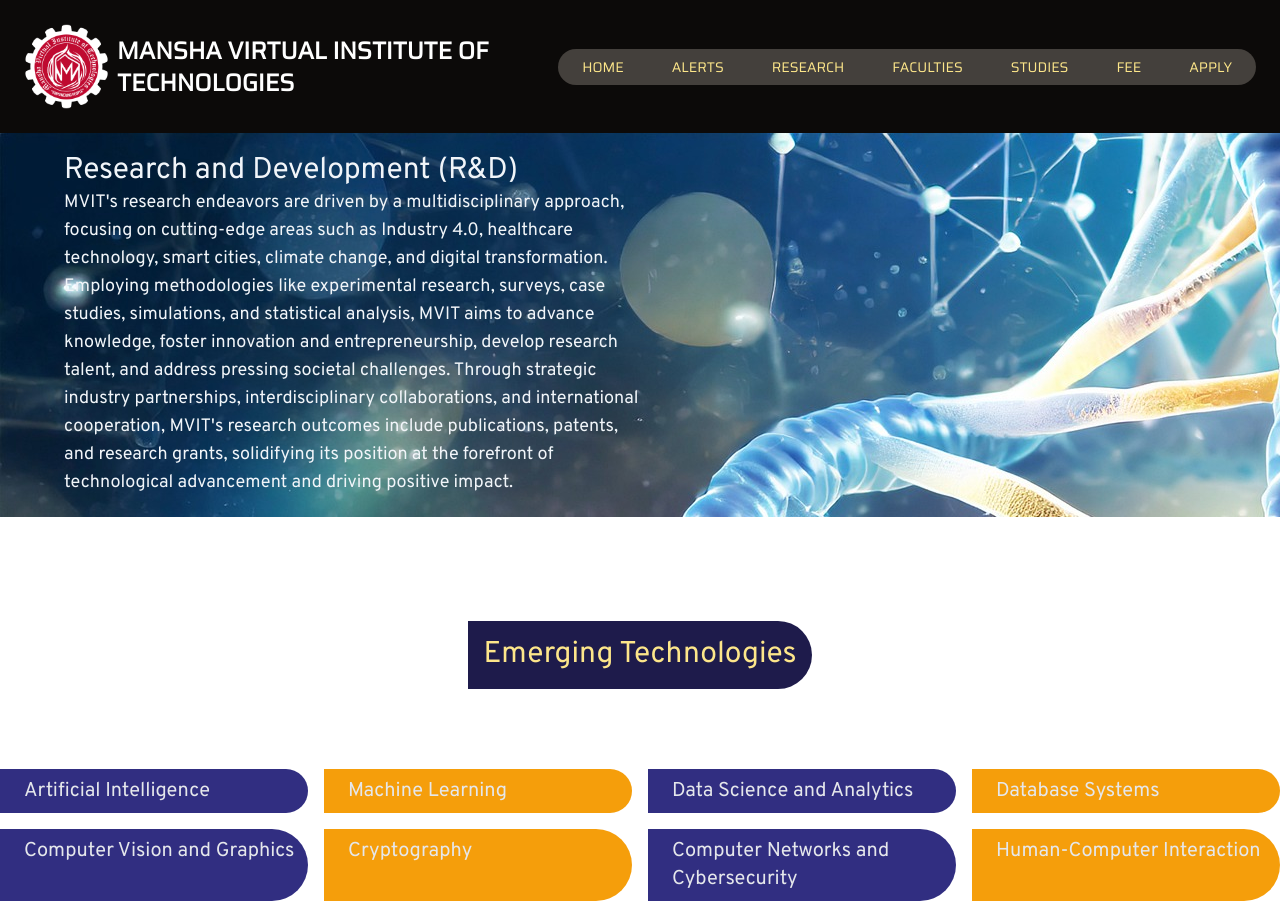
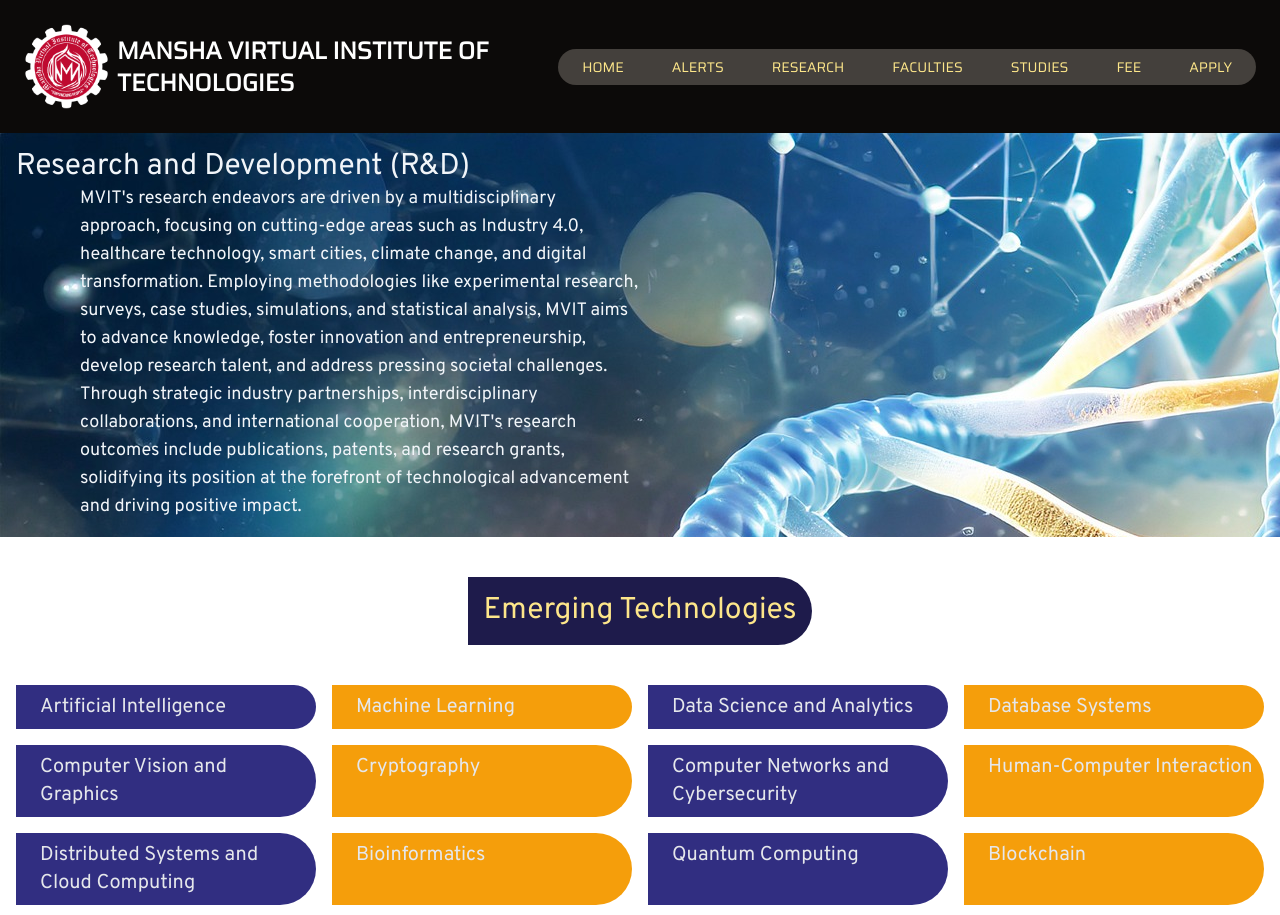
Before and after one commit to mvut/mvut, a Next.js app: page /pages/research in a window 1280 px wide. Shown: the top 915 px of the page. Built offline with nearby package versions, Linux system fonts and the light colour scheme.

Commit message:
news page updates

```diff
--- a/app/pages/news/page.tsx
+++ b/app/pages/news/page.tsx
@@ -23,7 +23,7 @@ import Alabrar6 from '@/public/alabrar/ablabrar6.jpg';
 
 export default function NewsComponents(){
     return(
-        <div className={'container flex flex-col items-center justify-center  py-16'}>
+        <div className={'container flex flex-col items-center justify-center  py-10'}>
             <h1 className={'text-5xl'}>News & Events</h1>
             <div className={'grid grid-cols-1 md:grid-cols-2 gap-10 lg:grid-cols-3 py-10 '}>
                 {/**/}
--- a/app/pages/research/page.tsx
+++ b/app/pages/research/page.tsx
@@ -5,7 +5,7 @@ export default function ResearchPage(){
 
         return (
             <div
-                className={"flex flex-col min-h-screen items-center justify-start bg-fixed bg-cover"}>
+                className={"flex flex-col items-center justify-start bg-fixed bg-cover"}>
                 {/*<div*/}
                 {/*    className={"hidden md:flex md:flex-col min-h-screen md:w-1/2 bg-teal-400 items-center justify-center md:gap-8 bg-[url('../public/resources/research.png')]  bg-cover"}>*/}
                 {/*    /!*<p className={'text-amber-200 text-5xl font-bold text-center bg-red-700 p-2 rounded-xl'}>Build a Career</p>*!/*/}
@@ -13,9 +13,9 @@ export default function ResearchPage(){
                 {/*</div>*/}
 
 
-                    <div className={"flex flex-col h-96 text-slate-100 bg-[url(../public/resources/research2.png)] items-start justify-center sm:mb-16"}>
-                            <h1 className={'pl-16 text-xl sm:text-3xl '}>Research and Development (R&D)</h1>
-                            <p className={'text-sm sm:text-md sm:text-lg leading-relaxed pl-6 sm:pl-16 sm:w-1/2 '}>
+                    <div className={"flex flex-col h-auto text-slate-100 bg-[url(../public/resources/research2.png)] items-start justify-center p-4"}>
+                            <h1 className={'text-xl sm:text-3xl '}>Research and Development (R&D)</h1>
+                            <p className={'text-sm sm:text-md sm:text-lg leading-relaxed sm:pl-16 sm:w-1/2 '}>
                                 MVIT&apos;s research endeavors are driven by a multidisciplinary approach, focusing on
                                 cutting-edge areas such as Industry 4.0, healthcare technology, smart cities, climate
                                 change,
@@ -34,10 +34,10 @@ export default function ResearchPage(){
                     </div>
 
                 {/*Research Area*/}
-                <p className={'text-3xl text-start text-amber-200 bg-indigo-950 p-4 rounded-r-full my-10'}>Emerging
+                <p className={'mx-4 text-3xl text-start text-amber-200 bg-indigo-950 p-4 rounded-r-full mt-10'}>Emerging
                     Technologies</p>
 
-                <div className={'grid grid-cols-1 sm:grid-cols-2 md:grid-cols-3 lg:grid-cols-4 gap-4 py-6 sm:py-10'}>
+                <div className={'grid grid-cols-1 sm:grid-cols-2 md:grid-cols-3 lg:grid-cols-4 gap-4 p-4 sm:py-10'}>
                     <p className={'text-xl odd:bg-indigo-900 p-2 text-gray-200 rounded-r-full pl-6 even:bg-amber-500'}>Artificial
                         Intelligence</p>
                     <p className={'text-xl odd:bg-indigo-900 p-2 text-gray-200 rounded-r-full pl-6 even:bg-amber-500'}>Machine
```
